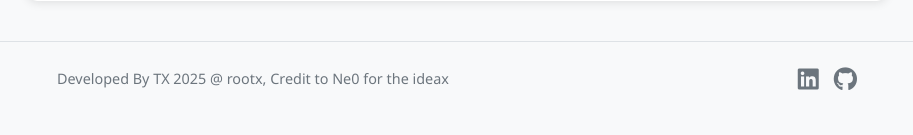
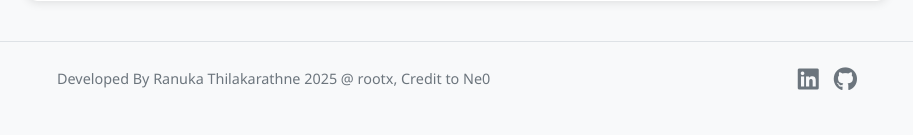
Before and after one commit to ranuka00x/MX2, a Flask app: page / in a window 1280 px wide. Shown: the part 695-830 px from the top of the page, without its empty margins (183-1096 px from the left). Run offline with Flask 3, Linux system fonts and the light colour scheme.

Commit message:
final check

```diff
--- a/templates/index.html
+++ b/templates/index.html
@@ -84,7 +84,7 @@
     </div>
     <footer class="footer">
         <div class="footer-content">
-            <span>Developed By TX 2025 @ rootx, Credit to Ne0 for the ideax</span>
+            <span>Developed By Ranuka Thilakarathne 2025 @ rootx, Credit to Ne0 </span>
             <div class="social-links">
                 <a href="https://www.linkedin.com/in/ranuka-thilakarathne-47a1a4162/" target="_blank" rel="noopener noreferrer">
                     <i class="fab fa-linkedin"></i>
```
